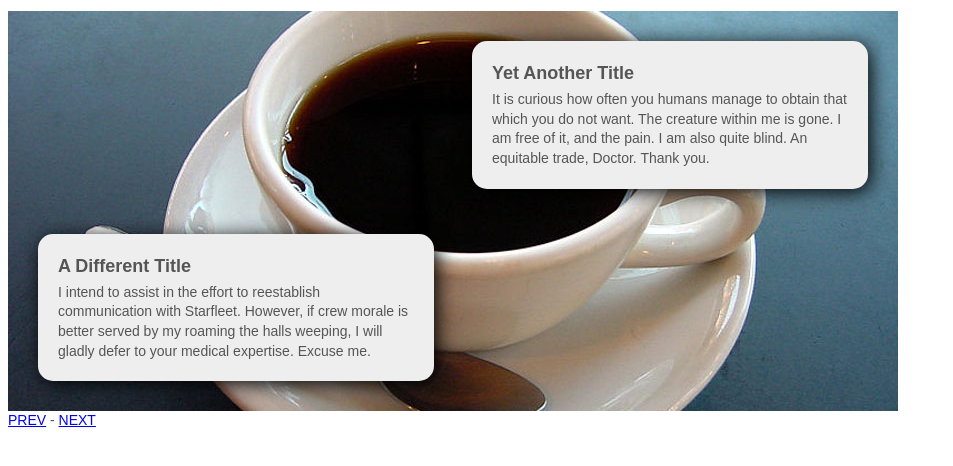
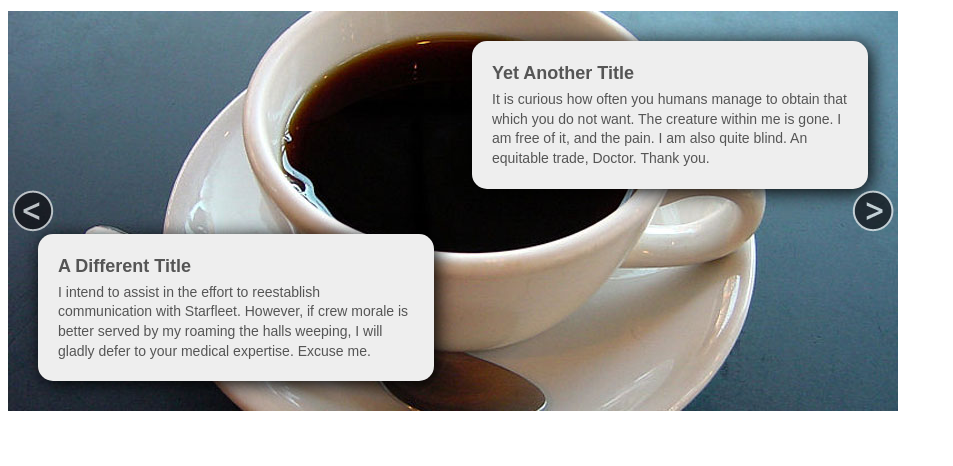
Before and after one commit to null2501/slider2501, a plain HTML site: page index.html in a window 1280 px wide. Shown: the part 46-512 px from the top of the page, without its empty margins (0-953 px from the left). Drawn offline with Linux system fonts and the light colour scheme.

Commit message:
added default left/right controls

```diff
--- a/css/slider2501.css
+++ b/css/slider2501.css
@@ -7,8 +7,25 @@ div.sl2501 > ul {width:100%;height:100%;list-style:none;position:relative;margin
   -o-transform: translate(0,0);
   transform: translate(0,0);
   -webkit-backface-visibility: hidden;
+  -webkit-perspective: 1000;
 }
 
 div.sl2501 > ul > li{display:none;margin:0;padding:0;width:100%;height:100%; float:left;}
 
 div.sl2501 > ul > li.selected{display:block;}
+
+div.sl2501x {position:relative;margin:0;padding:0;border:0}
+div.sl2501x a.left, div.sl2501x a.right {z-index:2;width:42px;height:42px;display:block;position:absolute;top:50%;margin-top:-21px;background-image:url(../pics/lr.png);
+-ms-filter: "progid:DXImageTransform.Microsoft.Alpha(Opacity=66)";
+ filter: alpha(opacity=66);
+ -moz-opacity: 0.66;
+ opacity: 0.66;
+}
+div.sl2501x a.left:hover, div.sl2501x a.right:hover {
+-ms-filter: "progid:DXImageTransform.Microsoft.Alpha(Opacity=90)";
+ filter: alpha(opacity=90);
+ -moz-opacity: 0.90;
+ opacity: 0.90;
+ }
+div.sl2501x a.left {left:4px}
+div.sl2501x a.right {right:4px;background-position:42px 0}
--- a/index.html
+++ b/index.html
@@ -67,15 +67,13 @@ h3 {margin:0 0 4px 0;padding:0;font-size:18px;font-weight:bold;line-height:1.4em
 	</ul>
 </div>
 
-<a href="#" onclick="sl1.go('prev');return false;">PREV</a> -
-<a href="#" onclick="sl1.go('next');return false;">NEXT</a>
-
 <script src="js/slider2501.js" type="text/javascript"></script>
 <script type="text/javascript">
 var sl1=new SLIDER2501({
 		id: 'slider1',
 		auto: 4,
-		loop: true
+		loop: true,
+		lr: true
 	});
 </script>
 </body>
--- a/js/slider2501.js
+++ b/js/slider2501.js
@@ -1,9 +1,9 @@
 function SLIDER2501(conf){
-	var self=this,obj=false,uobj=false;lobj=[],xobj=false,w=0,h=0,sel=0,selx=0,te=false,dst=0,dstx=0,tmr=false,dtm=0,ply=false,atmr=false;
+	var self=this,obj=false,uobj=false;lobj=[],lr=[],xobj=false,w=0,h=0,sel=0,selx=0,te=false,dst=0,dstx=0,tmr=false,dtm=0,ply=false,atmr=false;
 
 	if(typeof(conf['loop'])=='undefined')conf['loop']=false;
 	if(typeof(conf['auto'])=='undefined')conf['auto']=0;
-
+	if(typeof(conf['lr'])=='undefined')conf['lr']=true;
 
 	this.init=function(){
 		obj=document.getElementById(conf['id']);
@@ -20,6 +20,28 @@ function SLIDER2501(conf){
 			uobj.childNodes[i].style.webkitBackfaceVisibility='hidden';
 		}
 		dst=sel;
+		if(!xobj){
+				xobj=document.createElement('div');
+				xobj.id=conf['id']+'-x';
+				xobj.className='sl2501x';
+				xobj.appendChild(obj.parentNode.replaceChild(xobj,obj));
+				xobj.style.width=obj.offsetWidth+'px';
+				xobj.style.height=obj.offsetHeight+'px';
+		}
+		if(conf['lr']){
+			if(lr.length==0){
+				lr['l']=document.createElement('a');
+				lr['l'].className="left";
+				lr['l'].href='#';
+				lr['l'].onclick=function(){self.go('prev');return false};
+				xobj.appendChild(lr['l']);
+				lr['r']=document.createElement('a');
+				lr['r'].className="right";
+				lr['r'].href='#';
+				lr['r'].onclick=function(){self.go('next');return false};
+				xobj.appendChild(lr['r']);
+				}
+		}
 		if(conf['loop']){
 			uobj.style.width=((lcnt+2)*w+1)+'px';
 			this.rem_clones();
@@ -77,6 +99,9 @@ function SLIDER2501(conf){
 			dst++;
 			if((!conf['loop'])&&(dst>=lcnt))dst=0;
 		}else{
+			dst=parseInt(d);
+			if(dst<0)dst=0;
+			if(dst>=lcnt)dst=lcnt-1;
 		}
 		if (dst==sel)return false;
 		if(conf['loop'])dstx=-(w*(dst+1));
```
Also changed, not shown: pics/lr.png (added).
